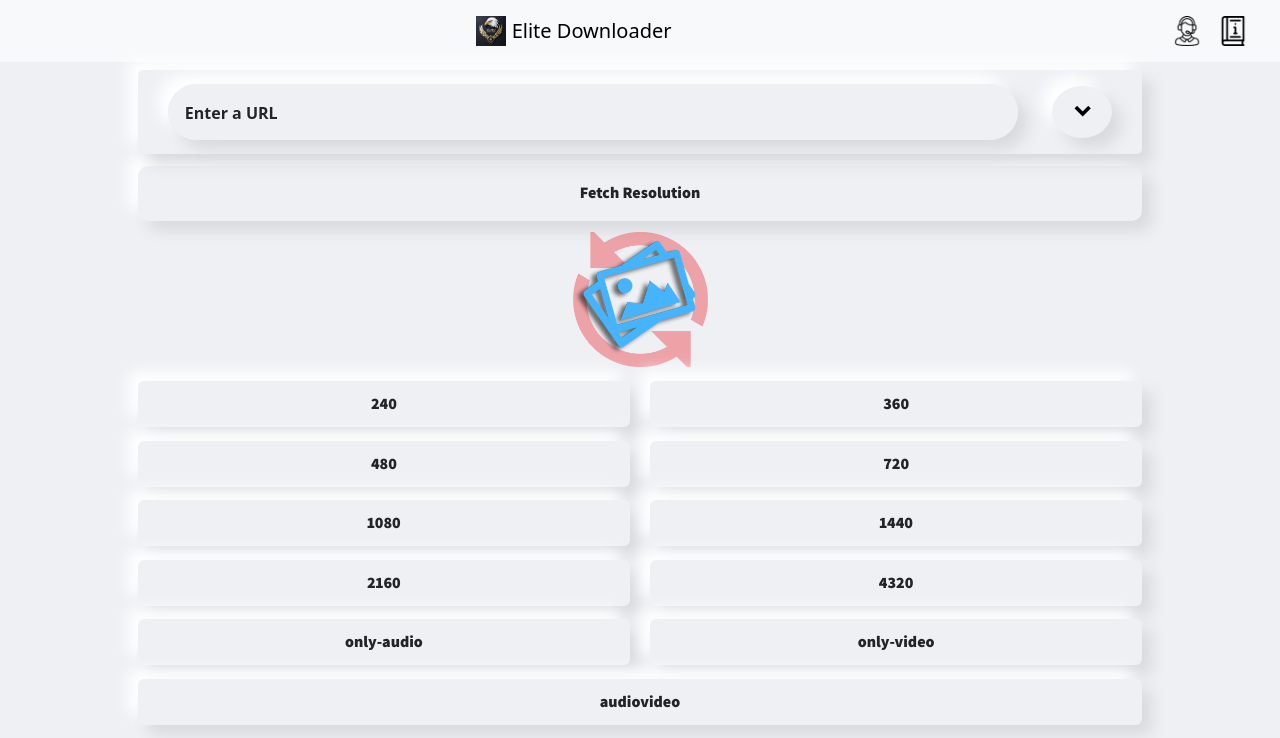
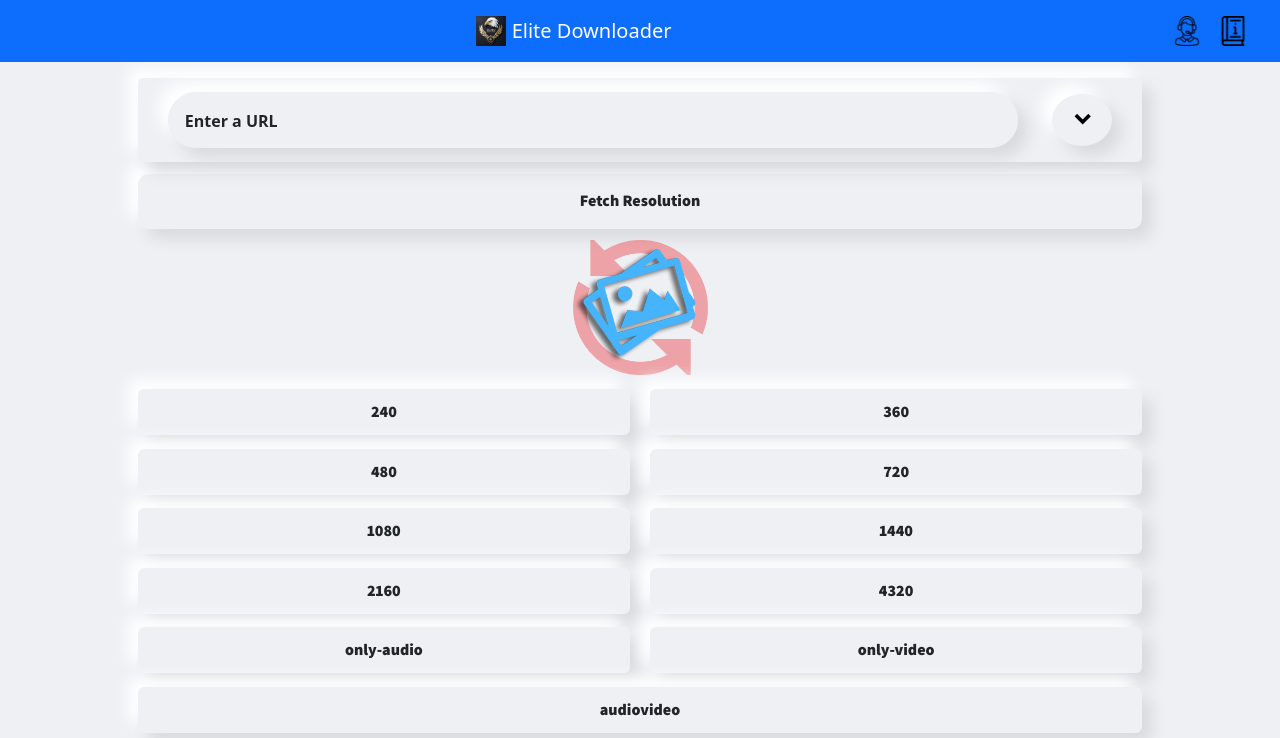
Before and after one commit to Bharathi-dot/Front-End-Elite-Downloader, a plain HTML site: page Index.html in a window 1280 px wide. Shown: the top 738 px of the page. Drawn offline with nearby package versions, Linux system fonts and the light colour scheme; some packages are replaced by stand-ins of ours; a script that the page names is missing.

Commit message:
navigation menu complete

```diff
--- a/Index.html
+++ b/Index.html
@@ -18,22 +18,22 @@
 
 <body style=" background-color: #EEF0F4;">
 
-    <nav class="navbar navbar-expand navbar-light bg-light">
+    <nav class="navbar navbar-expand sticky-top  navbar-dark bg-primary ">
         <a class="navbar-brand ms-auto" href="#">
             <img src="Elite.png" width="30" height="30" class="d-inline-block align-top" alt="">
             Elite Downloader
         </a>
         <div class="navbar-nav ms-auto me-4">
-            <a id="contact-link" class="nav-item nav-link" href="#">
+            <a id="contact-link" class="nav-item nav-link" href="#Contact">
                 <img id="contact-icon" src="contact-outline.png" width="30" height="30" class="d-inline-block align-top" alt="">
             </a>
-            <a id="guide-link" class="nav-item nav-link" href="#">
+            <a id="guide-link" class="nav-item nav-link" href="#guid">
                 <img id="guide-icon" src="guide-outline.png" width="30" height="30" class="d-inline-block align-top" alt="">
             </a>
         </div>
     </nav>
 
-    <div class="container">
+    <div class="container mt-2">
         <div class="location-container dark ">
             <div class="container--header">
                 <div class="form-floating">
@@ -144,7 +144,7 @@
         </div>
 
         <div class="card-group mt-2" style="width: 90%;">
-            <div class="card">
+            <div id="guid" class="card">
                 <img class="card-img-top" src="Elite.png" alt="Card image cap">
                 <div class="card-body">
                     <h5 class="card-title">Elite Downloader</h5>
@@ -152,7 +152,7 @@
                         want to download</p>
                 </div>
             </div>
-            <div class="card">
+            <div  class="card">
                 <img class="card-img-top" src="copy-1.png" alt="Card image cap">
                 <div class="card-body">
                     <h5 class="card-title"><i class="fa-regular fa-copy fa-bounce me-2"></i>Copy the Link</h5>
@@ -218,7 +218,7 @@
         <footer class="text-center text-lg-start text-white" >
             <div class="container">
                 <!-- Section: Contact -->
-                <section class="mt-4 text-center contact-section ">
+                <section id="Contact" class="mt-4 text-center contact-section ">
                     <h5>CONTACT </h5>
                     <div class="row justify-content-center">
                         <!-- Email -->
```
